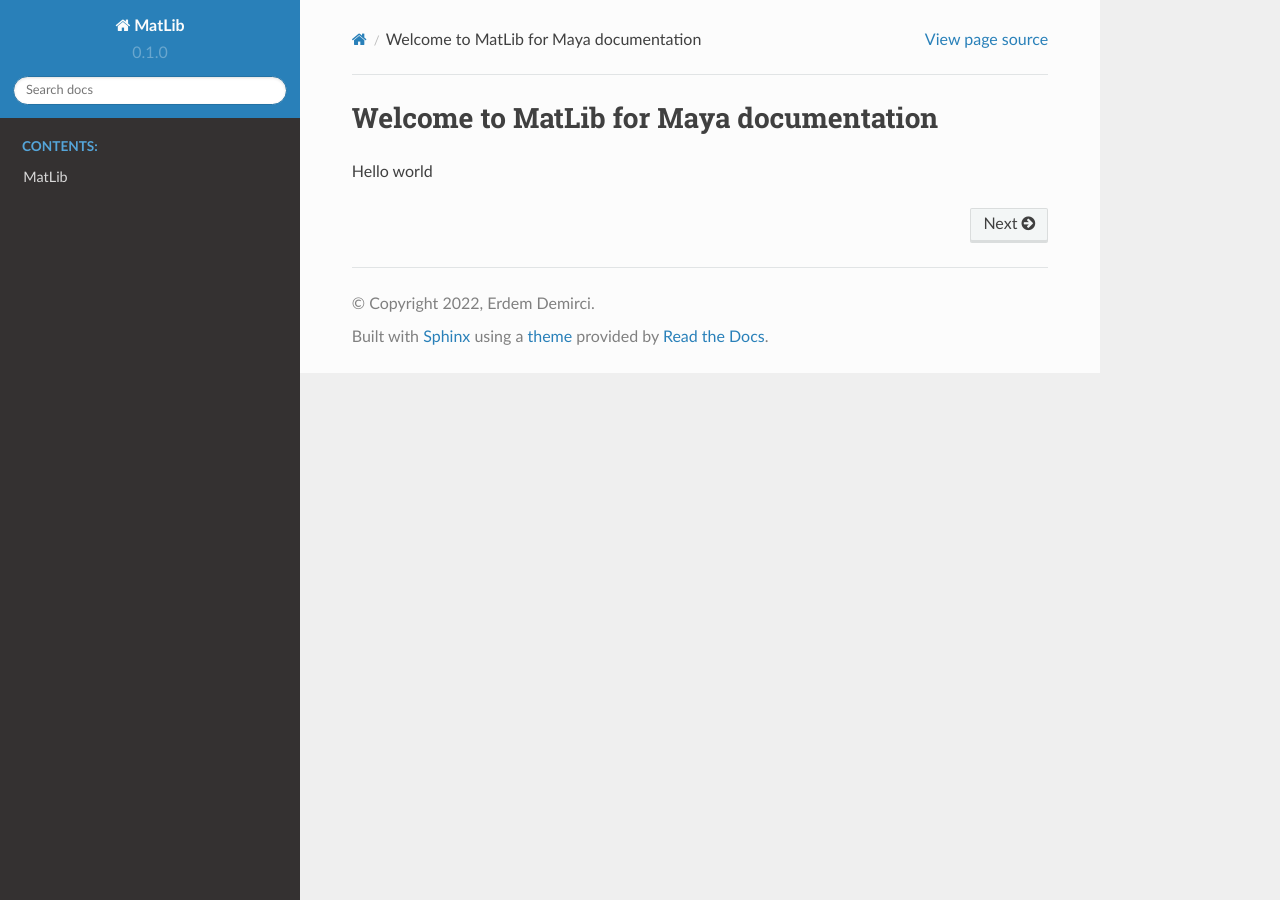
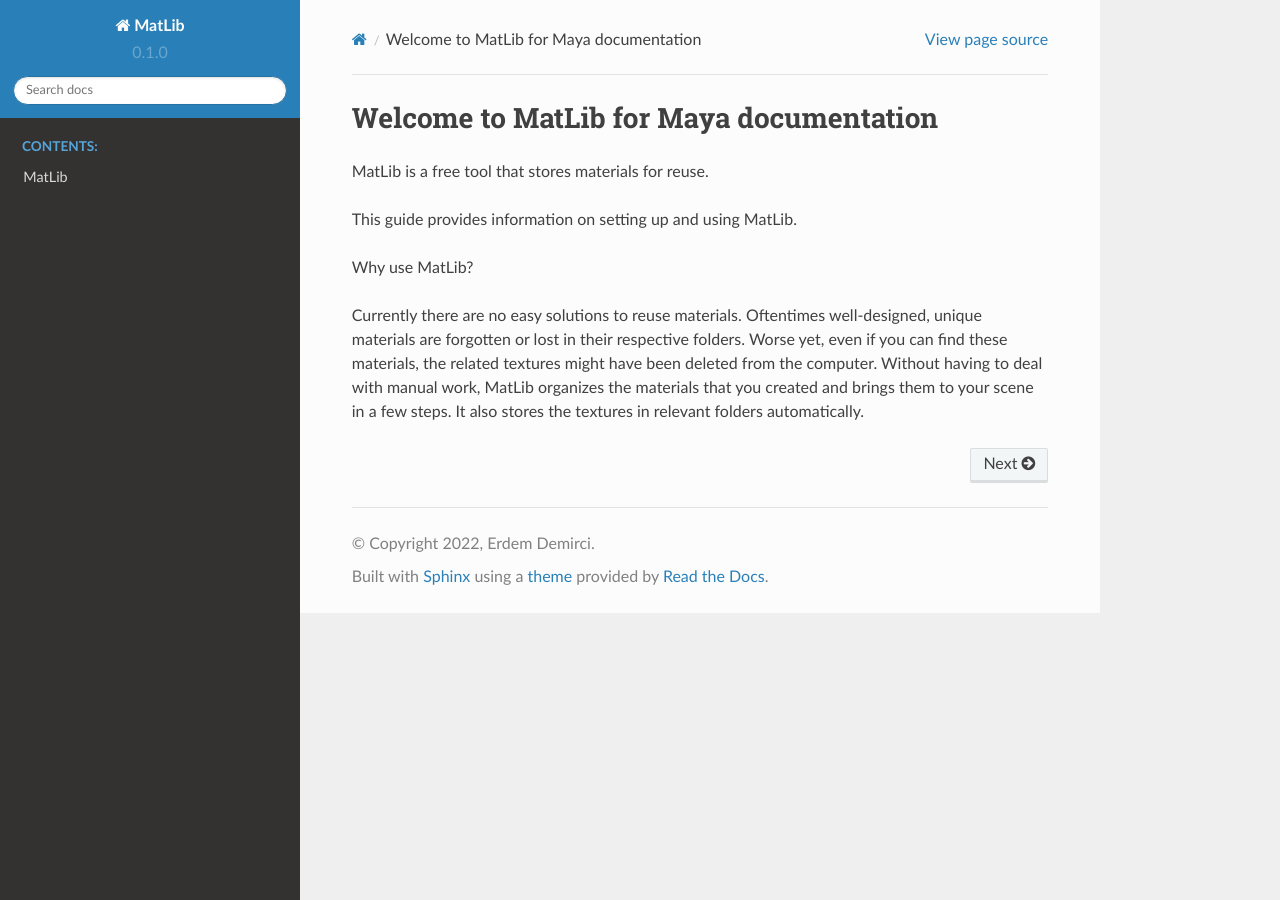
Before and after one commit to erdemirci/MatLib, a Sphinx documentation site: the page built from docs/source/index.rst, in a window 1280 px wide. Built offline with Sphinx 7.4.7 and the Read the Docs theme 2.0.0, drawn with Linux system fonts in a browser that asks for light colours.

Commit message:
Update index.rst

```diff
--- a/docs/source/index.rst
+++ b/docs/source/index.rst
@@ -1,6 +1,16 @@
 Welcome to MatLib for Maya documentation
 ========================================
-Hello world
+MatLib is a free tool that stores materials for reuse.
+
+This guide provides information on setting up and using MatLib.
+
+
+Why use MatLib?
+
+Currently there are no easy solutions to reuse materials.
+Oftentimes well-designed, unique materials are forgotten or lost in their respective folders. Worse yet, even if you can find these materials, the related textures might have been deleted from the computer.
+Without having to deal with manual work, MatLib organizes the materials that you created and brings them to your scene in a few steps. It also stores the textures in relevant folders automatically.
+
 
 .. toctree::
    :maxdepth: 2
```
